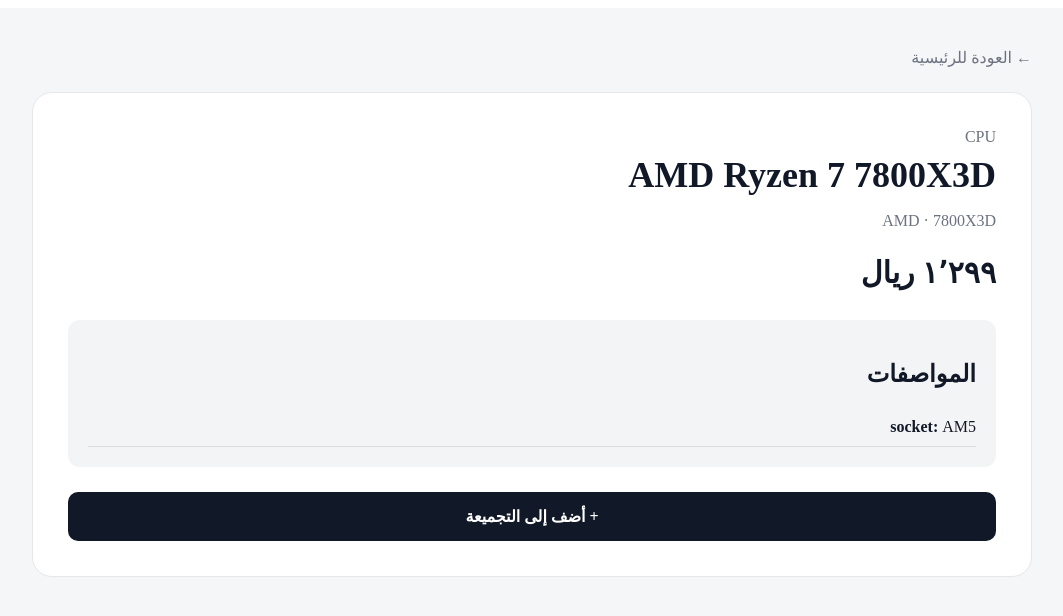
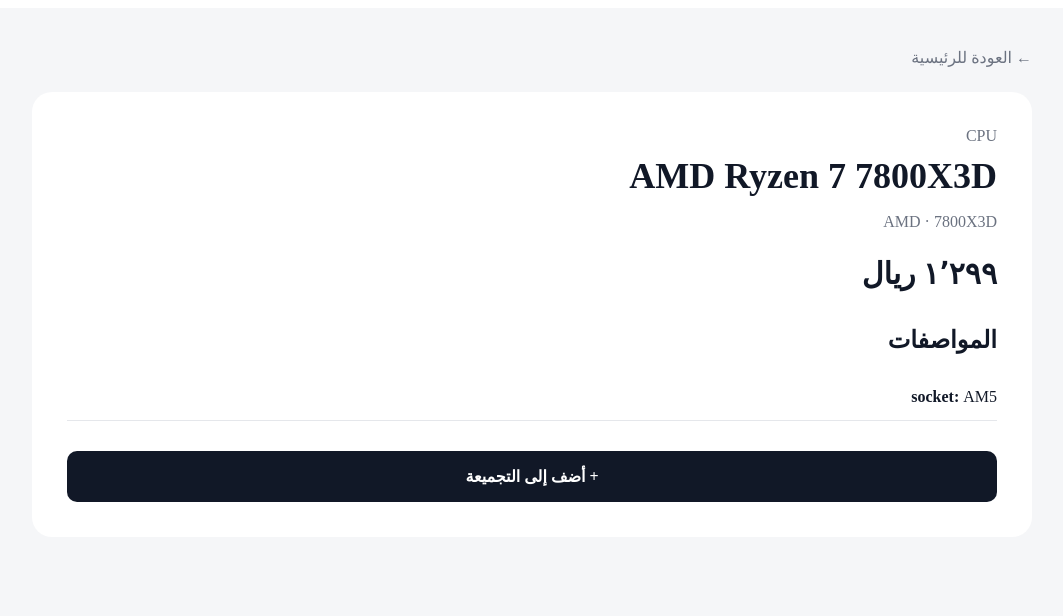
Before and after one commit to AbdulAziz1824/AL-PCs, a Next.js app: page /product/1 in a window 1280 px wide. Shown: the top 616 px of the page, without its empty margins (108-1171 px from the left). Built offline with nearby package versions, Linux system fonts and the light colour scheme.

Commit message:
Update page.js

```diff
--- a/app/product/[id]/page.js
+++ b/app/product/[id]/page.js
@@ -2,10 +2,11 @@
 import { products } from "@/lib/products";
 
 export default async function ProductPage({ params }) {
-  const { id } = await params;
+  const paramsData = await params;
+  const id = String(paramsData.id);
 
   const product = products.find(
-    (item) => String(item.id) === String(id)
+    (item) => String(item.id) === id
   );
 
   if (!product) {
@@ -17,18 +18,54 @@
           background: "#f5f6f8",
           padding: "60px 20px",
           color: "#111827",
-          textAlign: "center",
         }}
       >
-        <h1>المنتج غير موجود</h1>
+        <div
+          style={{
+            maxWidth: "700px",
+            margin: "auto",
+            background: "#fff",
+            padding: "30px",
+            borderRadius: "18px",
+          }}
+        >
+          <h1>المنتج غير موجود</h1>
 
-        <p style={{ color: "#6b7280" }}>
-          ID المطلوب: {id}
-        </p>
+          <p>
+            الـ ID المطلوب:
+            <strong> {id}</strong>
+          </p>
 
-        <Link href="/">
-          العودة للرئيسية
-        </Link>
+          <hr />
+
+          <h3>المنتجات الموجودة حاليًا:</h3>
+
+          {products.map((item) => (
+            <div
+              key={item.id}
+              style={{
+                padding: "12px",
+                marginTop: "8px",
+                background: "#f3f4f6",
+                borderRadius: "8px",
+              }}
+            >
+              ID: <strong>{String(item.id)}</strong>
+              {" — "}
+              {item.name}
+            </div>
+          ))}
+
+          <Link
+            href="/"
+            style={{
+              display: "inline-block",
+              marginTop: "20px",
+            }}
+          >
+            العودة للرئيسية
+          </Link>
+        </div>
       </main>
     );
   }
@@ -59,28 +96,22 @@
           ← العودة للرئيسية
         </Link>
 
-        <div
+        <section
           style={{
             background: "#fff",
             borderRadius: "20px",
             padding: "35px",
             marginTop: "25px",
-            border: "1px solid #e5e7eb",
           }}
         >
-          <div
-            style={{
-              color: "#6b7280",
-              marginBottom: "8px",
-            }}
-          >
+          <div style={{ color: "#6b7280" }}>
             {product.category}
           </div>
 
           <h1
             style={{
               fontSize: "36px",
-              margin: "0 0 10px",
+              margin: "10px 0",
             }}
           >
             {product.name}
@@ -92,29 +123,29 @@
 
           <div
             style={{
-              marginTop: "25px",
               fontSize: "30px",
               fontWeight: 800,
+              marginTop: "25px",
             }}
           >
             {product.price?.toLocaleString("ar-SA")} ريال
           </div>
 
-          <div
-            style={{
-              marginTop: "30px",
-              padding: "20px",
-              background: "#f3f4f6",
-              borderRadius: "12px",
-            }}
-          >
-            <h2>المواصفات</h2>
+          <h2 style={{ marginTop: "35px" }}>
+            المواصفات
+          </h2>
 
+          <div>
             {Object.entries(product).map(([key, value]) => {
               if (
-                ["id", "name", "category", "brand", "model", "price"].includes(
-                  key
-                )
+                [
+                  "id",
+                  "name",
+                  "category",
+                  "brand",
+                  "model",
+                  "price",
+                ].includes(key)
               ) {
                 return null;
               }
@@ -123,11 +154,12 @@
                 <div
                   key={key}
                   style={{
-                    padding: "10px 0",
-                    borderBottom: "1px solid #ddd",
+                    padding: "14px 0",
+                    borderBottom: "1px solid #e5e7eb",
                   }}
                 >
                   <strong>{key}: </strong>
+
                   {typeof value === "object"
                     ? JSON.stringify(value)
                     : String(value)}
@@ -141,8 +173,8 @@
             style={{
               display: "block",
               textAlign: "center",
-              marginTop: "25px",
-              padding: "15px",
+              marginTop: "30px",
+              padding: "16px",
               background: "#111827",
               color: "#fff",
               borderRadius: "10px",
@@ -152,7 +184,7 @@
           >
             + أضف إلى التجميعة
           </Link>
-        </div>
+        </section>
       </div>
     </main>
   );
```
